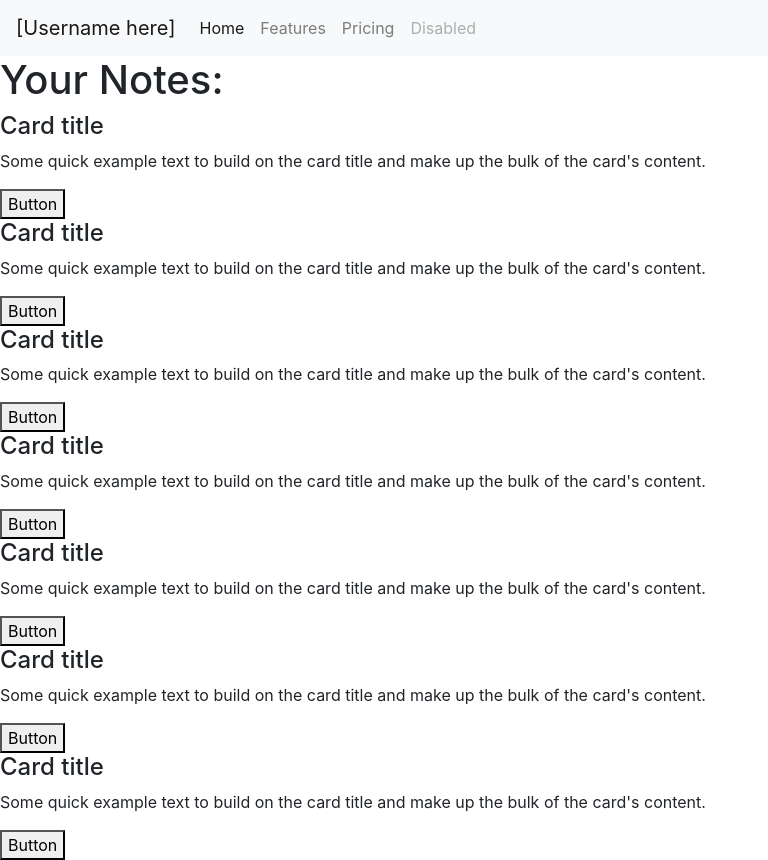
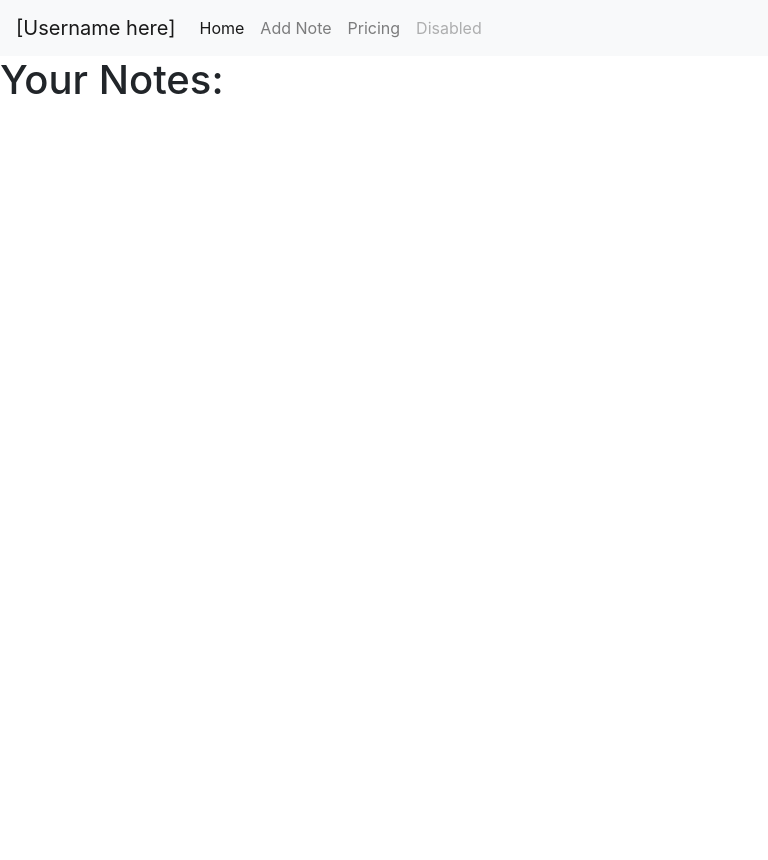
Before and after one commit to Kaikaine/notes-app, a React (Create React App) app: page / in a window 1280 px wide. Shown: the whole page, without its empty margins (0-768 px from the left). After the commit the page ends 800 px from the top, so only its background shows below. Built offline with nearby package versions, Linux system fonts and the light colour scheme.

Commit message:
user can now add notes

```diff
--- /dev/null
+++ b/src/components/AddNote/AddNote.js
@@ -0,0 +1,25 @@
+import React from 'react';
+
+const AddNote = (props) => {
+    return (<div>
+
+        <form onSubmit={props.add}>
+            <div class="form-group">
+                <label for="exampleFormControlFile1">Choose an image:</label>
+                <input type="file" class="form-control-file" id="exampleFormControlFile1" />
+            </div>
+
+            <input name='title' value={props.title} onChange={props.new} class="form-control" type="text" placeholder="Enter title here" />
+
+            <div class="form-group">
+                <label for="exampleFormControlTextarea1">Example textarea</label>
+                <textarea name='content' value={props.content} onChange={props.new} class="form-control" id="exampleFormControlTextarea1" rows="3"></textarea>
+            </div>
+
+            <button type="submit" class="btn btn-primary">Submit</button>
+        </form>
+
+    </div>);
+}
+
+export default AddNote;
--- a/src/components/Navbar/Navbar.js
+++ b/src/components/Navbar/Navbar.js
@@ -1,6 +1,7 @@
 import React from 'react';
 import './navbar.css'
 import Button from './Button';
+import {  NavLink, Link } from 'react-router-dom';
 
 
 const Navbar = () => {
@@ -15,10 +16,10 @@ const Navbar = () => {
             <div class="collapse navbar-collapse" id="navbarNav">
                 <ul class="navbar-nav">
                     <li class="nav-item active">
-                        <a class="nav-link" href="#">Home</a>
+                        <Link to="/" class="nav-link" href="#">Home</Link>
                     </li>
                     <li class="nav-item">
-                        <a class="nav-link" href="#">Features</a>
+                        <Link to="/create" class="nav-link" href="#">Add Note</Link>
                     </li>
                     <li class="nav-item">
                         <a class="nav-link" href="#">Pricing</a>
--- a/src/components/Notes/Note.js
+++ b/src/components/Notes/Note.js
@@ -1,52 +1,22 @@
 import React from 'react';
 import './note.css'
 
-const Note = () => {
+const Note = (props) => {
+    console.log(props)
+
     return (<div >
         <h1>Your Notes:</h1>
         <div className='notes'>
 
-            <div className='note'>
-                <h4>Card title</h4>
-                <p>Some quick example text to build on the card title and make up the bulk of the card's content.</p>
+            {props.notes.map((note, i) => {
+                return (<div key={i} className='note'>
+                <h4>{note.title}</h4>
+                <p>{note.content}</p>
                 <button>Button</button>
-            </div>
+            </div>)
+            })}
 
-            <div className='note'>
-                <h4>Card title</h4>
-                <p>Some quick example text to build on the card title and make up the bulk of the card's content.</p>
-                <button>Button</button>
-            </div>
 
-            <div className='note'>
-                <h4>Card title</h4>
-                <p>Some quick example text to build on the card title and make up the bulk of the card's content.</p>
-                <button>Button</button>
-            </div>
-
-            <div className='note'>
-                <h4>Card title</h4>
-                <p>Some quick example text to build on the card title and make up the bulk of the card's content.</p>
-                <button>Button</button>
-            </div>
-
-            <div className='note'>
-                <h4>Card title</h4>
-                <p>Some quick example text to build on the card title and make up the bulk of the card's content.</p>
-                <button>Button</button>
-            </div>
-
-            <div className='note'>
-                <h4>Card title</h4>
-                <p>Some quick example text to build on the card title and make up the bulk of the card's content.</p>
-                <button>Button</button>
-            </div>
-
-            <div className='note'>
-                <h4>Card title</h4>
-                <p>Some quick example text to build on the card title and make up the bulk of the card's content.</p>
-                <button>Button</button>
-            </div>
 
         </div>
 
--- a/src/components/Notes/NoteContainer.js
+++ b/src/components/Notes/NoteContainer.js
@@ -1,16 +1,11 @@
 import React, { Component } from 'react'
 import Note from './Note';
 
-class NoteContainer extends Component {
-    constructor(props) {
-        super(props);
-        this.state = {  }
-    }
-    render() {
+const NoteContainer = props => {
         return ( <div className='note-container'>
-            <Note />
+            <Note notes={props.notes}/>
             </div> );
     }
-}
+
 
 export default NoteContainer;
--- a/src/components/NotesContainer.js
+++ b/src/components/NotesContainer.js
@@ -4,6 +4,7 @@ import '../App.css'
 import NoteContainer from './Notes/NoteContainer';
 import HeaderContainer from './Header/HeaderContainer';
 import { Route} from 'react-router-dom';
+import AddNote from './AddNote/AddNote';
 
 class NotesContainer extends Component {
     constructor(props) {
@@ -11,7 +12,7 @@ class NotesContainer extends Component {
         this.state = {
             title: '',
             content: '',
-
+            image: '',
             notes: []
         }
     }
@@ -24,10 +25,11 @@ class NotesContainer extends Component {
         e.preventDefault()
         const notes = this.state.notes.slice()
         notes.push({
-            text: this.state.text,
+            title: this.state.title,
             content: this.state.content,
+            image: this.state.image
         })
-        this.setState({ text: '', content: ''})
+        this.setState({ title: '', content: '', image: '', notes: notes})
     }
 
 
@@ -35,8 +37,8 @@ class NotesContainer extends Component {
     render() {
         return (<div className='notes-container'>
             <Navbar />
-            <Route exact path='/' render={routerProps => <NoteContainer {...routerProps}  />} />
-
+            <Route exact path='/' render={routerProps => <NoteContainer {...routerProps} notes={this.state.notes}/>} />
+            <Route exact path='/create' render={routerProps => <AddNote {...routerProps} new={this.newNote} add={this.addNote} title={this.state.title} content={this.state.content} image={this.state.image} />} />
         </div>);
     }
 }
```
